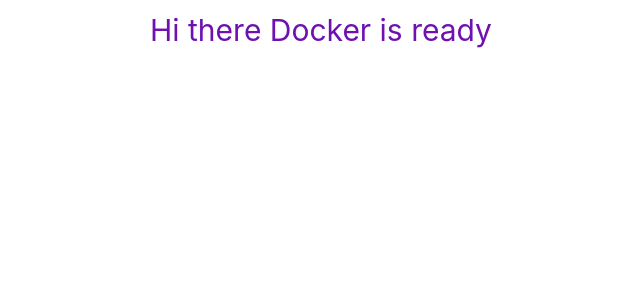
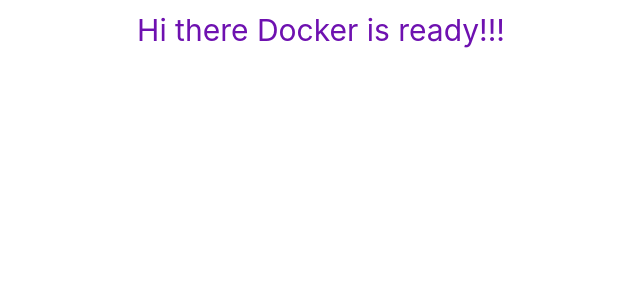
Before and after one commit to Maksas2002/Projektas1, a React (Vite) app in the folder front/: page / in a window 1280 px wide. Shown: the top 300 px of the page, without its empty margins (319-959 px from the left). Built offline with nearby package versions, Linux system fonts and the light colour scheme.

Commit message:
Update App.jsx

```diff
--- a/front/src/App.jsx
+++ b/front/src/App.jsx
@@ -4,7 +4,7 @@
 
   return (
    <>
-   <h1 className="text-3xl text-center text-purple-800 py-3">Hi there Docker is ready</h1>
+   <h1 className="text-3xl text-center text-purple-800 py-3">Hi there Docker is ready!!!</h1>
    </>
   )
 }
```
